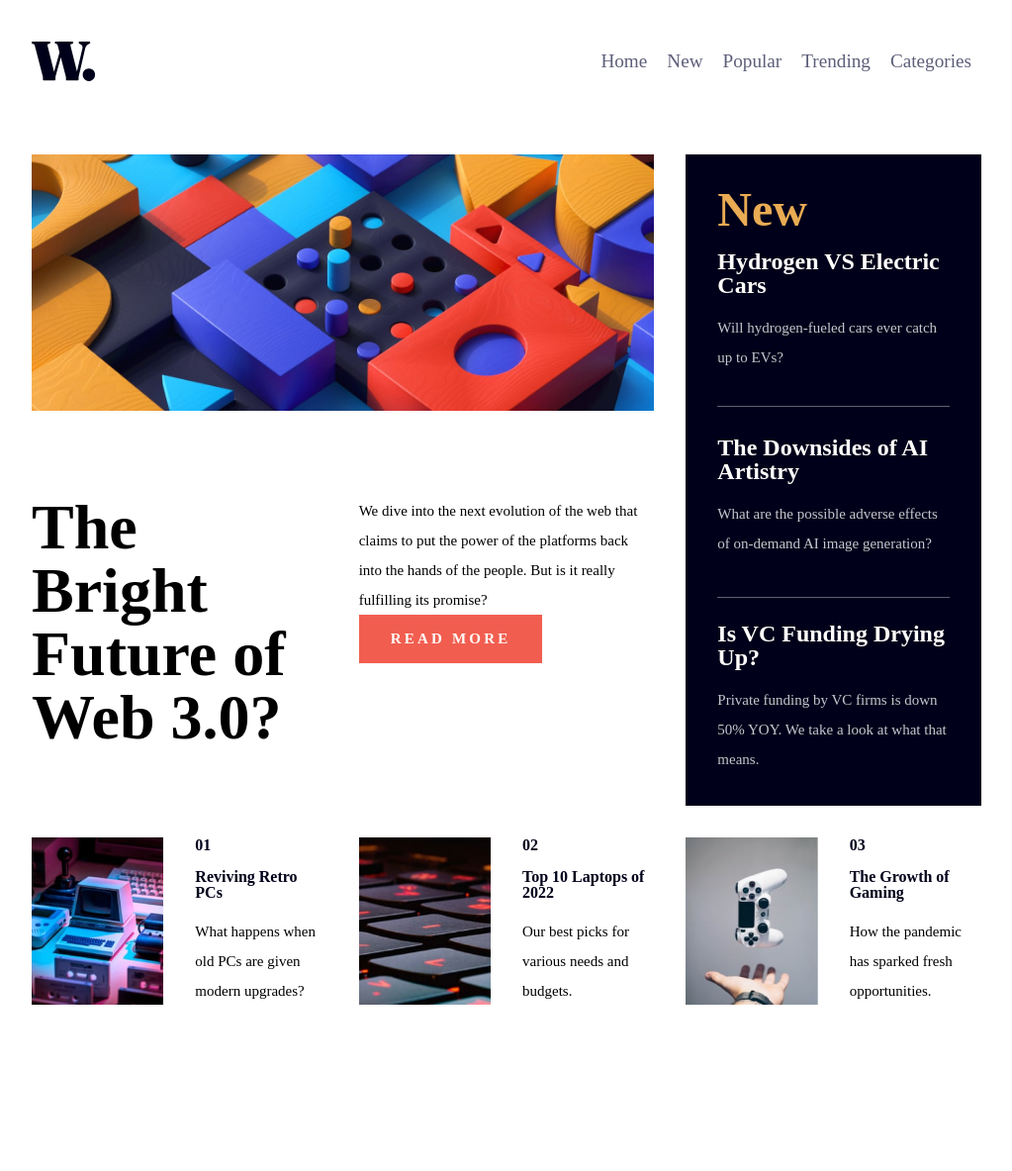
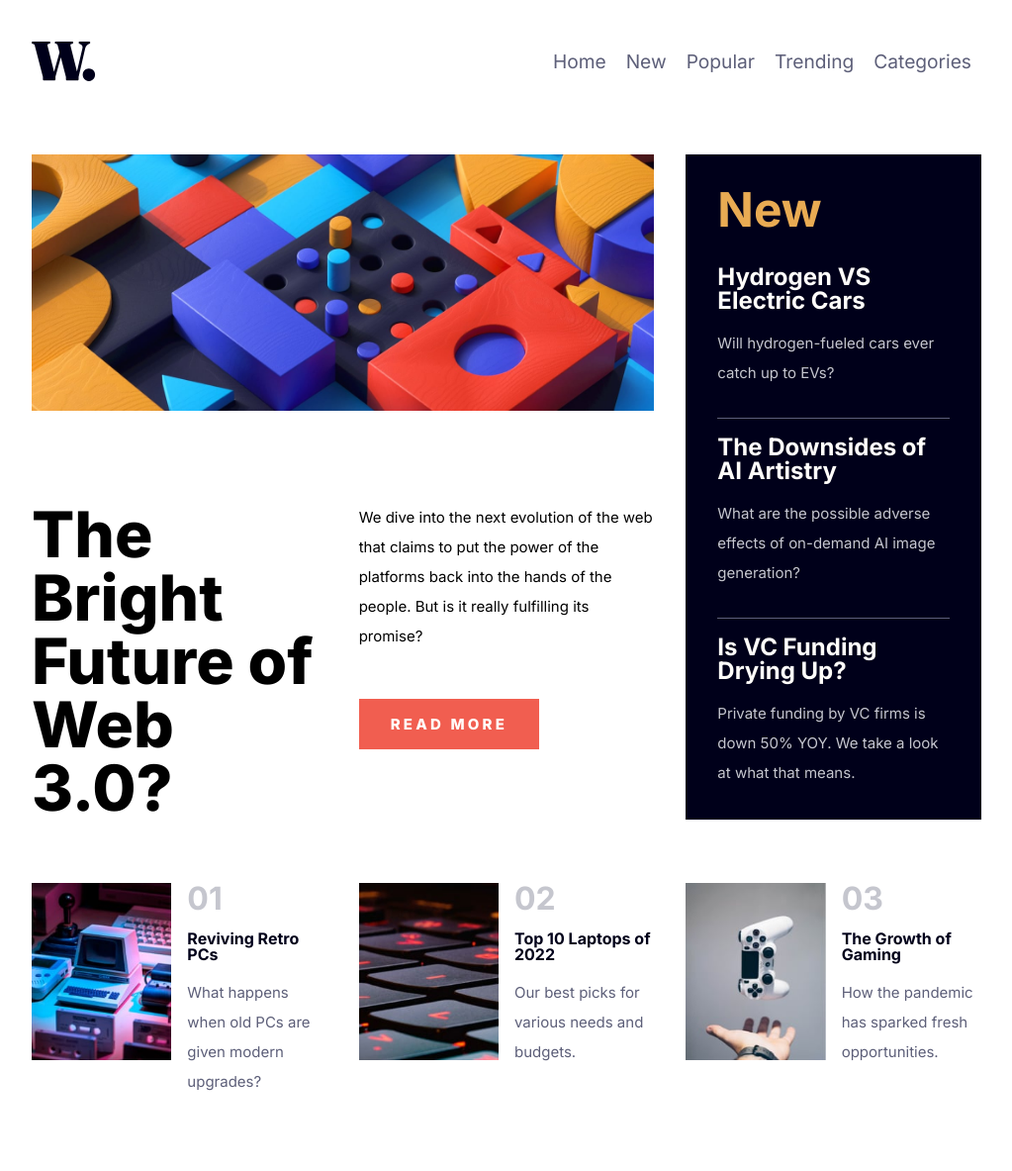
Before and after one commit to elenazaharia1/news-homepage-main, a plain HTML site: page index.html in a window 1280 px wide. Shown: the whole page at 99% size, without its empty margins (128-1151 px from the left). Drawn offline with Linux system fonts and the light colour scheme.

Commit message:
Fix button css

```diff
--- a/index.html
+++ b/index.html
@@ -52,14 +52,14 @@
       <div class="main-grid">
         <picture class="hero-img">
           <source
-            media="(max-width: 950px)"
+            media="(max-width: 800px)"
             srcset="assets\images\image-web-3-mobile.jpg"
           />
           <source srcset="assets\images\image-web-3-desktop.jpg" />
 
           <img src="assets\images\image-web-3-desktop.jpg" alt="" />
         </picture>
-        <div class="hero-content split">
+        <div class="hero-content">
           <div><h1>The Bright Future of Web 3.0?</h1></div>
 
           <div class="btn-para">
@@ -101,8 +101,8 @@
             <img src="assets\images\image-retro-pcs.jpg" alt="" />
           </div>
           <div>
-            <h3>01</h3>
-            <h3>Reviving Retro PCs</h3>
+            <h3><span class="number">01</span></h3>
+            <h3 class="article-header">Reviving Retro PCs</h3>
             <p>What happens when old PCs are given modern upgrades?</p>
           </div>
         </div>
@@ -111,8 +111,8 @@
             <img src="assets\images\image-top-laptops.jpg" alt="" />
           </div>
           <div>
-            <h3>02</h3>
-            <h3>Top 10 Laptops of 2022</h3>
+            <h3><span class="number">02</span></h3>
+            <h3 class="article-header">Top 10 Laptops of 2022</h3>
             <p>Our best picks for various needs and budgets.</p>
           </div>
         </div>
@@ -121,8 +121,8 @@
             <img src="assets\images\image-gaming-growth.jpg" alt="" />
           </div>
           <div>
-            <h3>03</h3>
-            <h3>The Growth of Gaming</h3>
+            <h3><span class="number"> 03</span></h3>
+            <h3 class="article-header">The Growth of Gaming</h3>
             <p>How the pandemic has sparked fresh opportunities.</p>
           </div>
         </div>
--- a/style.css
+++ b/style.css
@@ -9,7 +9,7 @@
 
   --spacer: 1rem;
   --spacer-medium: 2rem;
-  --spacer-large: 4rem;
+  --spacer-large: 3rem;
 }
 *,
 *::before,
@@ -61,7 +61,7 @@ img {
 }
 
 body {
-  font-family: var(--ff-body);
+  font-family: "Inter", sans-serif;
   font-size: var(--body-font-size);
   color: var(--clr-primary-900);
 }
@@ -74,7 +74,11 @@ h2 {
   font-size: 3rem;
   font-weight: 700;
   color: var(--primary-orange);
-  margin-bottom: 1rem;
+  margin-bottom: 2rem;
+}
+
+p {
+  line-height: 2;
 }
 
 h3 {
@@ -82,9 +86,6 @@ h3 {
   font-weight: 700;
   color: var(--neutral-off-white);
   margin-bottom: 1rem;
-}
-p {
-  line-height: 2;
 }
 
 .nav {
@@ -131,8 +132,8 @@ p {
 
 .main-grid {
   display: grid;
-  grid-template-columns: 1fr 1fr 1fr;
-  grid-template-rows: 0.5fr 0.5fr 0.5fr;
+  grid-template-columns: 1.2fr 1.2fr 1.2fr;
+  grid-template-rows: 0.8fr 0.8fr 0.8fr;
   gap: var(--spacer-medium);
 }
 
@@ -151,7 +152,24 @@ p {
   grid-row: 2;
 }
 
+.hero-content > * {
+  width: 100%;
+}
+.btn {
+  display: inline-block;
+  /* width: 50%; */
+  text-align: center;
+  font-weight: 800;
+  text-decoration: none;
+  color: var(--neutral-off-white);
+  text-transform: uppercase;
+  letter-spacing: 0.2rem;
+  background-color: var(--primary-red);
+  padding: 1rem 2rem;
+  margin-top: 3rem;
+}
 .sidebar {
+  height: auto;
   grid-column: 3;
   grid-row: 1 / span 2;
 
@@ -173,7 +191,7 @@ p {
   border-bottom: solid 1px var(--neutral-dark-gb);
   position: absolute;
   left: 0;
-  top: 18%;
+  top: 15%;
   z-index: 1;
 }
 
@@ -188,23 +206,21 @@ p {
   font-weight: 700;
 }
 .article {
-  gap: var(--spacer-medium);
+  gap: var(--spacer);
+  margin-top: 2rem;
+  color: var(--neutral-dark-gb);
 }
 
-.btn {
-  display: inline-block;
-  /* width: 50%; */
-  text-align: center;
-  font-weight: 800;
-  text-decoration: none;
-  color: var(--neutral-off-white);
-  text-transform: uppercase;
-  letter-spacing: 0.2rem;
-  background-color: var(--primary-red);
-  padding: 1rem 2rem;
+.number {
+  font-size: 2rem;
+  color: var(--neutral-gblue);
 }
 
-@media (max-width: 950px) {
+@media (max-width: 800px) {
+  .container {
+    max-width: 90%;
+    padding: 0.5rem;
+  }
   .menu-icon {
     display: block;
   }
@@ -235,4 +251,8 @@ p {
   .hero-content {
     flex-direction: column;
   }
+
+  .article > .pic {
+    width: 50%;
+  }
 }
```
